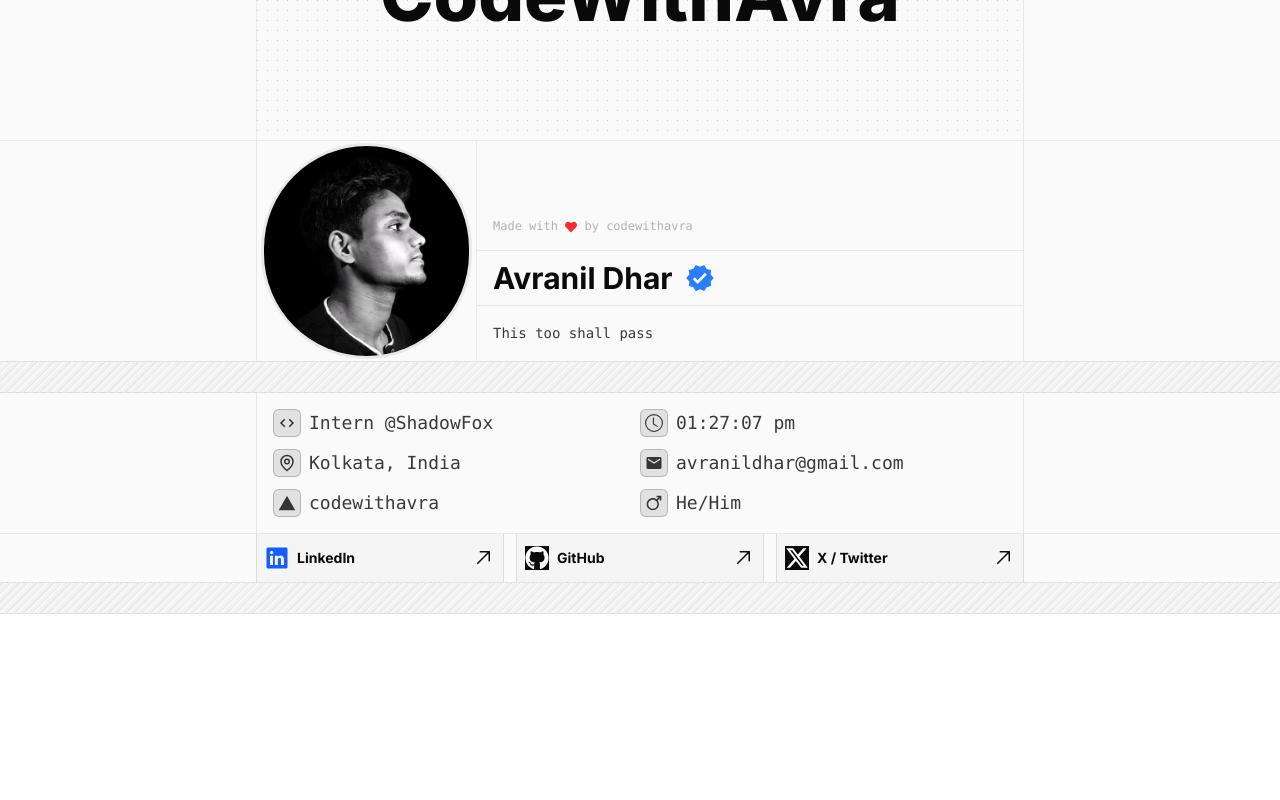
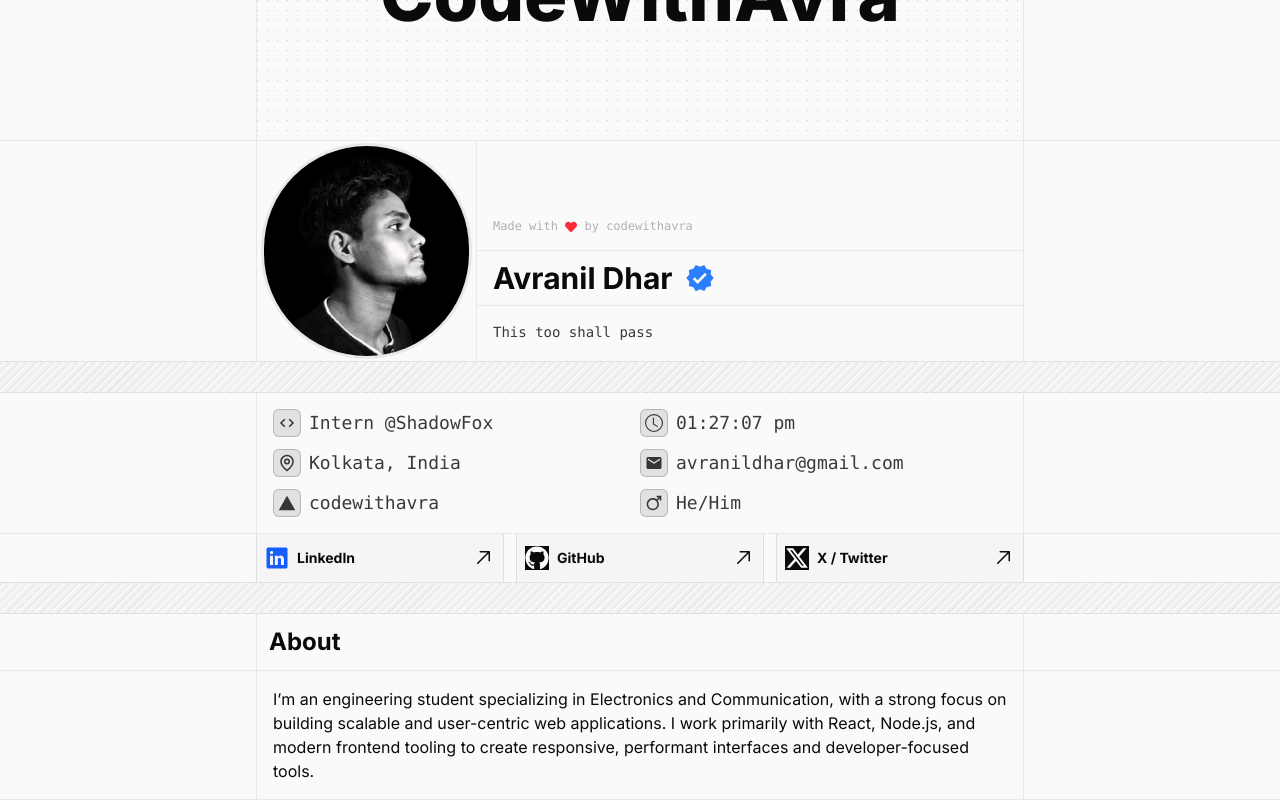
Before and after one commit to codewithavra/codewithavra.dev, a React (Vite) app: page / in a window 1280 px wide. Shown: the part 198-998 px from the top of the page. Before the commit the page ends 812 px from the top, so only its background shows below. Built offline with nearby package versions, Linux system fonts and the light colour scheme; a web font is replaced by a local one.

Commit message:
Enhance App component by adding About section and SectionName component, update Menu positioning, and refine styling across sections. Remove unused Home section and adjust layout for Contact and Hero sections.

```diff
--- a/src/App.tsx
+++ b/src/App.tsx
@@ -8,7 +8,6 @@
  * Node modules
 */
 import { useState } from 'react';
-// import useLenis from './hooks/useLenis';
 
 /**
  * Components
@@ -16,11 +15,8 @@ import { useState } from 'react';
 import Navbar from "./components/Navbar";
 import Break from "./components/Break";
 import ProfileCard from './components/ProfileCard';
-
-// import Dock from './components/Dock';
-// import Navbar from './components/Navbar';
-// import Menu from './components/Menu';
-// import ProfileCard from './components/ProfileCard';
+import Menu from './components/Menu';
+import SectionName from './components/SectionName';
 
 /**
  * Sections
@@ -28,16 +24,12 @@ import ProfileCard from './components/ProfileCard';
 import Hero from './sections/Hero';
 import Profile from './sections/Profile';
 import Contact from './sections/Contact';
+import About from './sections/About';
 
 /**
  * Hooks
 */
 import useLenis from './hooks/useLenis';
-
-// import Hero from './sections/Hero';
-// import Profile from './sections/Profile';
-// import Contact from './sections/Contact';
-// import About from './sections/About';
 
 // const App = () => {
 //   const [menu, setMenu] = useState<boolean>(false);
@@ -183,6 +175,13 @@ const App = () => {
       </section>
       {/* Break */}
       <Break />
+      {/* About */}
+      <SectionName name={"About"} />
+      <section className="h-fit w-full border-b bdr-box">
+        <About />
+      </section>
+      {/* Menu */}
+      {openMenu && <Menu />}
     </div>
 
   )
--- a/src/components/Menu.tsx
+++ b/src/components/Menu.tsx
@@ -15,7 +15,7 @@ import { IoMdDownload } from "react-icons/io";
 
 const Menu = () => {
   return (
-    <div className="fixed bottom-20 left-1/2 -translate-x-1/2 h-fit w-fit border border-foreground/20 z-40 rounded-card bg-background/80 backdrop-blur-xs text-foreground p-8 flex flex-col justify-center items-center gap-2">
+    <div className="fixed top-17 right-2 h-fit w-fit border border-foreground/20 z-40 rounded-card bg-background/80 backdrop-blur-xs text-foreground p-8 flex flex-col justify-center items-center gap-2">
         {
             NAV_ITEMS.map((item)=>{
                 return <a href={item.href} key={item.label} className="text-foreground/70 flex  justify-start items-center gap-4 border-b w-full border-foreground/20 font-bold text-xl">
--- /dev/null
+++ b/src/components/SectionName.tsx
@@ -0,0 +1,16 @@
+/**
+ * @license Apache-2.0
+ * @copyright codewithavra
+ */
+
+import React from 'react'
+
+const SectionName = ({ name } : { name : string}) => {
+  return (
+    <div className="h-fit  text-xl font-bold text-foreground sm:text-2xl border-b bdr-box">
+        <div className="max-w-3xl border-x bdr-box mx-auto p-2 sm:p-3 h-fit">{name}</div>
+    </div>
+  )
+}
+
+export default SectionName
--- a/src/sections/About.tsx
+++ b/src/sections/About.tsx
@@ -5,7 +5,7 @@
 
 const About = () => {
   return (
-    <div className='h-fit w-full text-foreground whitespace-pre-wrap flex flex-col text-left p-4 gap-4'>
+    <div className='max-w-3xl mx-auto h-fit w-full text-foreground whitespace-pre-wrap flex flex-col text-left p-4 gap-4 border-x bdr-box' id="about">
         <p>
           I’m an engineering student specializing in Electronics and
           Communication, with a strong focus on building scalable and
--- a/src/sections/Contact.tsx
+++ b/src/sections/Contact.tsx
@@ -15,7 +15,7 @@ import { GoArrowUpRight } from 'react-icons/go';
 
 const Contact = () => {
   return (
-    <div className='mx-auto flex h-fit w-full max-w-3xl items-center justify-between gap-3'>
+    <div className='mx-auto flex h-fit w-full max-w-3xl items-center justify-between gap-3' id="contact">
       {SOCIALS.map((item) => {
         const Icon = item.icon;
         return (
--- a/src/sections/Hero.tsx
+++ b/src/sections/Hero.tsx
@@ -9,7 +9,7 @@
 
 const Hero = () => {
   return (
-    <div className='text-foreground flex h-[210px] sm:h-[250px] md:h-[290px] w-full max-w-3xl items-center justify-center bg-transparent text-4xl font-extrabold sm:text-5xl md:text-7xl border-x bdr-box mx-auto'
+    <div className='text-foreground flex h-[210px] sm:h-[250px] md:h-[290px] w-full max-w-3xl items-center justify-center bg-transparent text-4xl font-extrabold sm:text-5xl md:text-7xl border-x bdr-box mx-auto' id="home"
     style={{
                     backgroundImage:
                       'radial-gradient(circle at 0.5px 0.5px, oklch(from var(--color-foreground) l c h / 0.2) 0.9px, transparent 0)',
--- a/src/sections/Home.tsx
+++ /dev/null
@@ -1,16 +0,0 @@
-/**
- * @license Apache-2.0
- * @copyright codewithavra
- */
-
-/**
- * Node modules
- */
-
-const Home = () => {
-  return (
-    <div>Home</div>
-  )
-}
-
-export default Home
```
